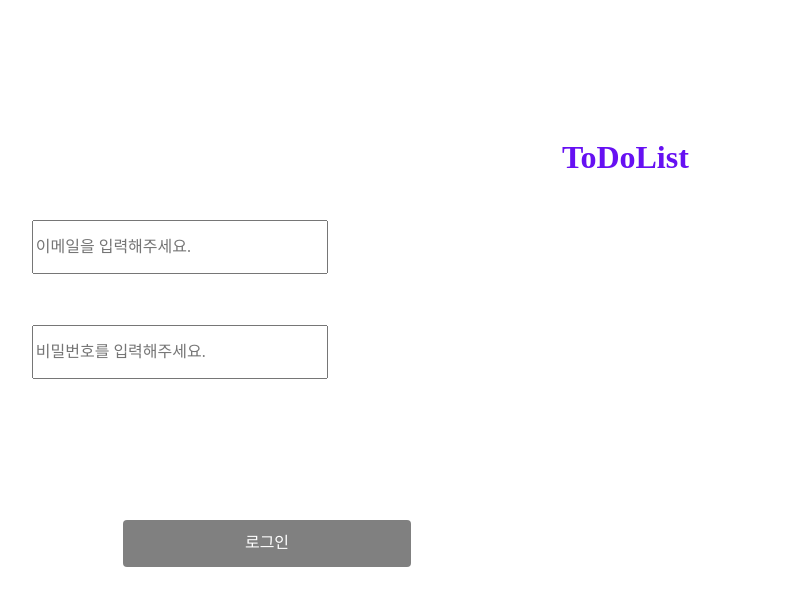
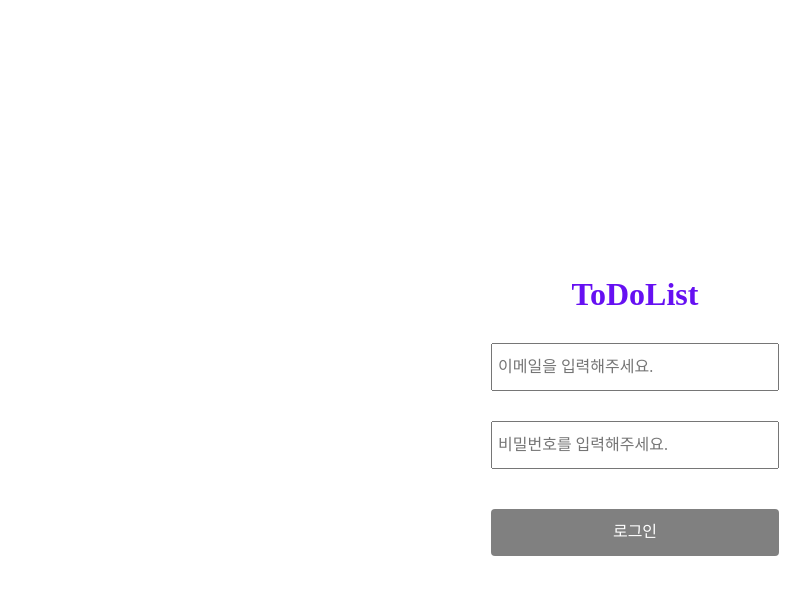
Before and after one commit to pre-onboarding-Team-4/pre-onboarding-11th-1-4, a React (Create React App) app: page /signin in a window 1280 px wide. Shown: the top 606 px of the page, without its empty margins (5-815 px from the left). Built offline with nearby package versions, Linux system fonts and the light colour scheme; no server answers; a web font is replaced by a local one.

Commit message:
design: auth 폼 CSS 수정

```diff
--- a/src/components/AuthForm.jsx
+++ b/src/components/AuthForm.jsx
@@ -49,7 +49,7 @@ function AuthForm({ type, signUpOnClick, signInOnClick }) {
   };
 
   return (
-    <div>
+    <FormContainer>
       <Title>ToDoList</Title>
       <UserInputForm onSubmit={handleSubmit}>
         <EmailInput
@@ -82,18 +82,26 @@ function AuthForm({ type, signUpOnClick, signInOnClick }) {
       <Btn data-testid={btnId} type="submit" disabled={validCheck} onClick={btnOnClick}>
         {btnName}
       </Btn>
-    </div>
+    </FormContainer>
   );
 }
 
 export default AuthForm;
 
+const FormContainer = styled.div`
+  display: flex;
+  flex-direction: column;
+  align-items: center;
+  justify-content: center;
+  min-height: 100vh;
+`;
+
 const Title = styled.h2`
-  position: absolute;
+  display: flex;
+  align-items: center;
+  justify-content: center;
   width: 144px;
   height: 46px;
-  left: calc(50% - 144px / 2 - 1px);
-  top: 107px;
   font-family: 'Noto Sans KR';
   font-style: normal;
   font-weight: 700;
@@ -103,47 +111,43 @@ const Title = styled.h2`
 `;
 
 const UserInputForm = styled.form`
-  position: absolute;
   width: 308px;
-  height: 215px;
-  left: 6px;
-  top: 153px;
+  margin-bottom: 40px;
+  display: flex;
+  flex-direction: column;
+  align-items: center;
+  gap: 30px;
 `;
 
 const EmailInput = styled.input`
-  position: absolute;
+  padding: 0 5px;
   width: 288px;
   height: 48px;
-  left: 10%;
-  top: 31.37%;
   font-family: 'Noto Sans KR';
   font-style: normal;
   font-weight: 400;
   font-size: 16px;
   line-height: 23px;
   color: placeholder;
+  box-sizing: border-box;
 `;
 
 const PwInput = styled.input`
-  position: absolute;
+  padding: 0 5px;
   width: 288px;
   height: 48px;
-  left: 10%;
-  top: 80%;
   font-family: 'Noto Sans KR';
   font-style: normal;
   font-weight: 400;
   font-size: 16px;
   line-height: 23px;
   color: placeholder;
+  box-sizing: border-box;
 `;
 
 const EmailValidText = styled.p`
-  position: absolute;
   width: 170px;
   height: 17px;
-  left: 12%;
-  top: 52%;
   font-family: 'Noto Sans KR';
   font-style: normal;
   font-weight: 350;
@@ -153,11 +157,8 @@ const EmailValidText = styled.p`
 `;
 
 const PwValidText = styled.p`
-  position: absolute;
   width: 180px;
   height: 17px;
-  left: 12%;
-  top: 101%;
   font-family: 'Noto Sans KR';
   font-style: normal;
   font-weight: 350;
@@ -167,11 +168,8 @@ const PwValidText = styled.p`
 `;
 
 const Btn = styled.button`
-  position: absolute;
   width: 288px;
   height: 47px;
-  left: 10%;
-  top: 65%;
   border: none;
   color: #ffffff;
   background-color: ${(props) => (props.disabled ? 'gray' : '#6610F2')};
```
